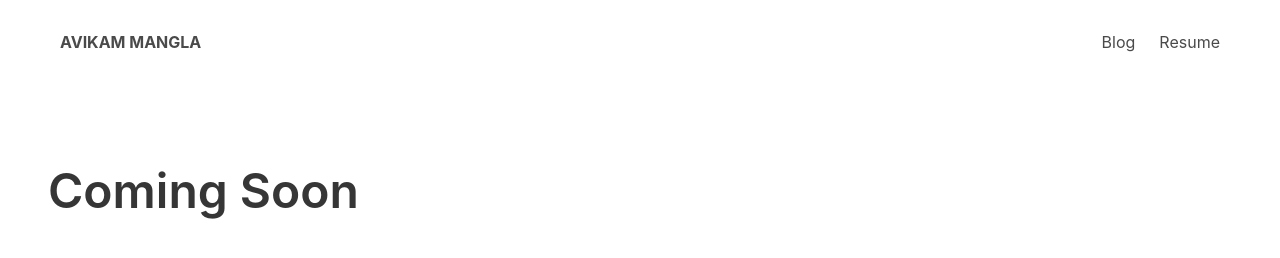
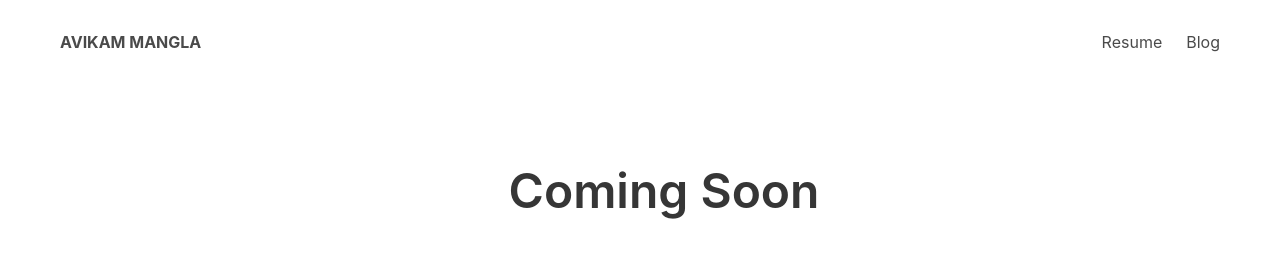
Before and after one commit to Avikam03/Avikam03, a Gatsby site: page /resume in a window 1280 px wide. Built offline with nearby package versions, Linux system fonts and the light colour scheme; Gatsby itself is replaced by a stand-in of ours.

Commit message:
fixed minor bugs

```diff
--- a/src/pages/resume.js
+++ b/src/pages/resume.js
@@ -33,18 +33,17 @@ const Resume = () => (
 
 
                 <div class="navbar-end">
+                <Link class="navbar-item" to="/resume" activeClassName="navbar-item">
+                    Resume
+                </Link>
                 <a class="navbar-item" activeClassName="navbar-item" href="http://blog.avikammangla.co/">
                     Blog
-                    </a>
-
-                    <Link class="navbar-item" to="/resume" activeClassName="navbar-item">
-                    Resume
-                    </Link>
+                </a>
                 </div>
             </div>
         </nav>
 
-        <h1 class="title is-1 ml-6">Coming Soon</h1>
+        <h1 class="title is-1 ml-6 has-text-centered">Coming Soon</h1>
 
 
     </div>
```
Also changed, not shown: src/pages/index.js (+4 -5 lines).
